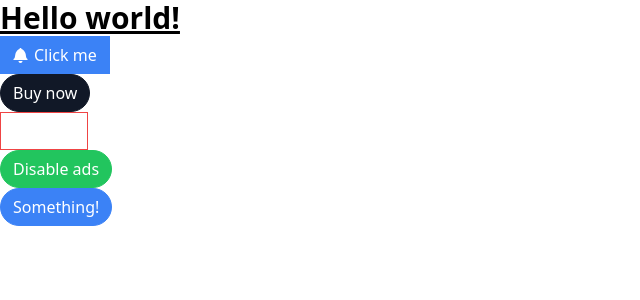
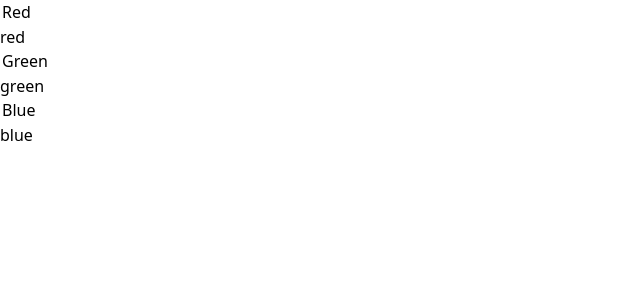
Before and after one commit to rosskovt/components, a React (Create React App) app: page / in a window 1280 px wide. Shown: the top 300 px of the page, without its empty margins (0-640 px from the left). Built offline with nearby package versions, Linux system fonts and the light colour scheme.

Commit message:
Accordion page added

```diff
--- a/src/App.js
+++ b/src/App.js
@@ -1,36 +1,16 @@
-import { GoBell } from 'react-icons/go';
-import Button from "./Button";
-
-const handleClick = () => {
-    console.log('Click');
-}
+import Dropdown from "./components/Dropdown";
 
 function App() {
+    const options = [
+        { label: 'Red', value: 'red' },
+        { label: 'Green', value: 'green' },
+        { label: 'Blue', value: 'blue' },
+    ];
+
     return (
-        <div>
-            <h1 className="text-3xl font-bold underline">
-                Hello world!
-            </h1>
-            <div>
-                <Button onClick={handleClick} primary>
-                    <GoBell />
-                    Click me
-                </Button>
-            </div>
-            <div>
-                <Button secondary rounded>Buy now</Button>
-            </div>
-            <div>
-                <Button danger outline>Transfer</Button>
-            </div>
-            <div>
-                <Button success rounded>Disable ads</Button>
-            </div>
-            <div>
-                <Button primary rounded>Something!</Button>
-            </div>
-        </div>
+        <div><Dropdown options={options} /></div>
     )
+
 };
 
 export default App;
--- /dev/null
+++ b/src/components/Accordion.js
@@ -0,0 +1,41 @@
+import { useState } from "react";
+import { GoChevronLeft, GoChevronDown } from "react-icons/go";
+
+function Accordion({ items }) {
+    const [expandedIndex, setExpandedIndex] = useState(-1);
+
+    const handleClick = (nextIndex) => {
+        setExpandedIndex((currentIndex) => {
+            if (nextIndex === currentIndex) {
+                return -1;
+            }
+            return nextIndex;
+        });
+    }
+
+
+
+    const renderedItems = items.map((item, index) => {
+        const isExpanded = index === expandedIndex;
+        //const content = isExpanded && <div>{item.content}</div>
+        const icon = <span className="text-2xl">
+            {isExpanded ? <GoChevronDown /> : <GoChevronLeft />}
+        </span>
+
+        return (
+
+            <div key={item.id}>
+                <div className="flex justify-between p-3 bg-gray-50 border-b items-center cursor-pointer"
+                    onClick={() => handleClick(index)}>
+                    {item.label}
+                    {icon}
+                </div>
+                {isExpanded && <div className="border-b p-5">{item.content}</div>}
+            </div>
+        )
+    });
+    return (
+        <div className="border-x border-t rounded">{renderedItems}</div>
+    )
+}
+export default Accordion;
--- /dev/null
+++ b/src/components/Dropdown.js
@@ -0,0 +1,21 @@
+import { useState } from "react";
+
+function Dropdown({ options }) {
+
+    const [selection, setSelection] = useState(-1);
+    const renderedOptions = options.map((option, index) => {
+        const isExpanded = index === selection;
+        return (
+            <div key={option.value}>
+                <option>{option.label}</option>
+                {option.value}
+            </div>
+
+        )
+    });
+    return (
+        <div>{renderedOptions}</div>
+    )
+}
+
+export default Dropdown;
--- /dev/null
+++ b/src/pages/AccordionPages.js
@@ -0,0 +1,26 @@
+import Accordion from './components/Accordion';
+
+function Accordionpage() {
+    const items = [
+        {
+            id: "sdgfr",
+            label: "label1",
+            content: "some content goes here"
+        },
+        {
+            id: "sdgfhkjhjkjr",
+            label: "label2",
+            content: "some content2 goes here"
+        },
+        {
+            id: "sdgdwefwffr",
+            label: "label3",
+            content: "some content3 goes here"
+        }
+    ];
+    return (
+        <Accordion items={items} />
+    )
+};
+
+export default Accordionpage;
--- /dev/null
+++ b/src/pages/ButtonPage.js
@@ -0,0 +1,36 @@
+import { GoBell } from 'react-icons/go';
+import Button from "../components/Button";
+
+const handleClick = () => {
+    console.log('Click');
+}
+
+function ButtonPage() {
+    return (
+        <div>
+            <h1 className="text-3xl font-bold underline">
+                Hello world!
+            </h1>
+            <div>
+                <Button onClick={handleClick} primary>
+                    <GoBell />
+                    Click me
+                </Button>
+            </div>
+            <div>
+                <Button secondary rounded>Buy now</Button>
+            </div>
+            <div>
+                <Button danger outline>Transfer</Button>
+            </div>
+            <div>
+                <Button success rounded>Disable ads</Button>
+            </div>
+            <div>
+                <Button primary rounded>Something!</Button>
+            </div>
+        </div>
+    )
+};
+
+export default ButtonPage;
```
Also changed, not shown: src/components/Button.js (renamed from src/Button.js).
